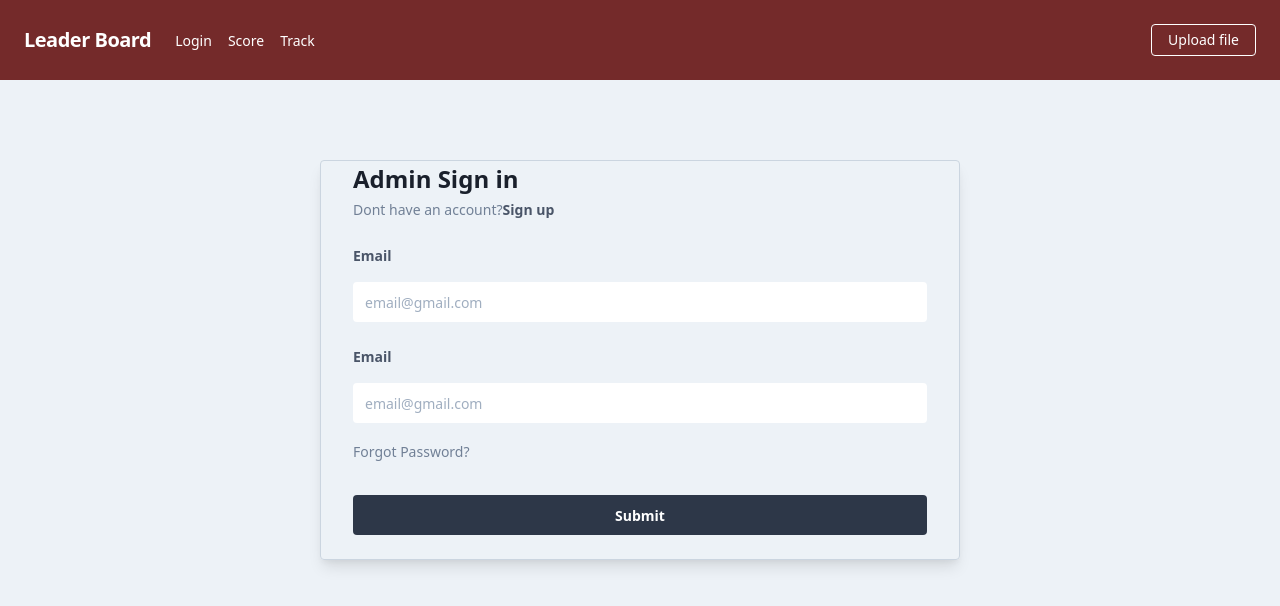
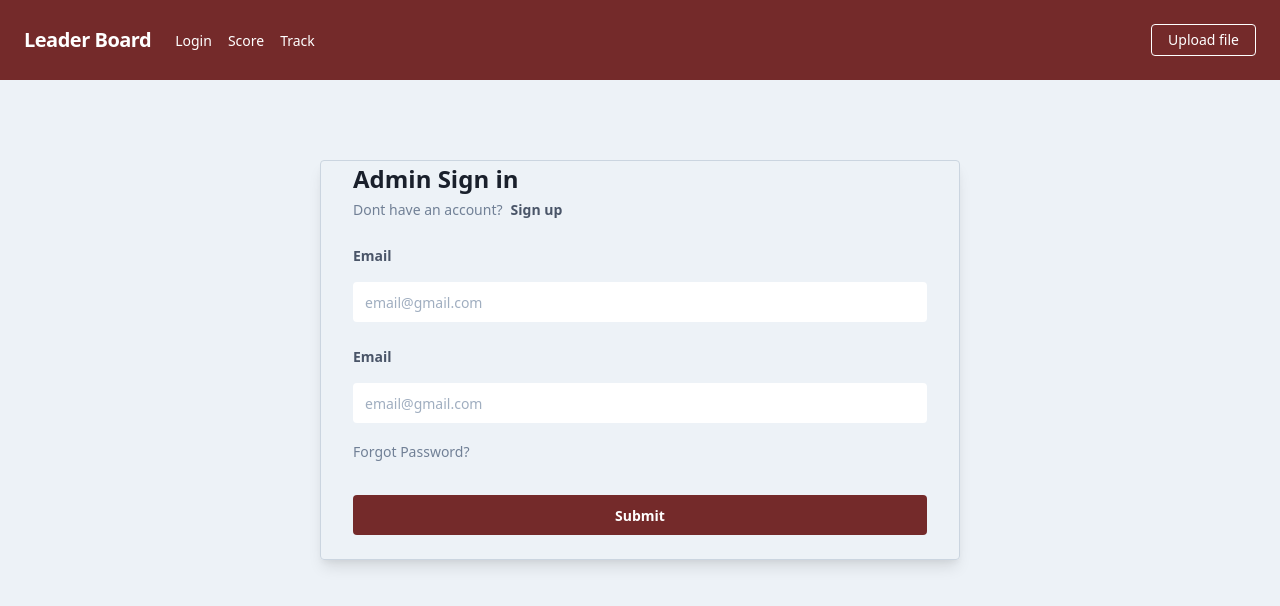
Before and after one commit to jakazzy/leaderbrd-client, a React (Create React App) app: page /login in a window 1280 px wide. Shown: the top 606 px of the page. Built offline with nearby package versions, Linux system fonts and the light colour scheme.

Commit message:
style the form

```diff
--- a/src/components/custom-button.component.jsx
+++ b/src/components/custom-button.component.jsx
@@ -4,7 +4,7 @@ const CustomButton = () => {
   return (
     <div className="flex w-full mt-8">
       <button
-        className="w-full bg-gray-800 hover:bg-grey-900 text-white text-sm py-2 px-4 font-semibold rounded focus:outline-none mb-6 focus:shadow-outline h-10"
+        className="w-full bg-red-900 hover:text-orange-400 text-white text-sm py-2 px-4 font-semibold rounded focus:outline-none mb-6 focus:shadow-outline h-10"
         type="submit"
       >
         Submit
--- a/src/pages/login-page.component.jsx
+++ b/src/pages/login-page.component.jsx
@@ -10,7 +10,9 @@ const LoginPage = () => {
         <div>
           <h1 className=" text-2xl font-bold">Admin Sign in</h1>
           <div>
-            <span className="text-gray-600 text-sm">Dont have an account?</span>
+            <span className="text-gray-600 text-sm mr-2">
+              Dont have an account?
+            </span>
             <span className="text-gray-700 text-sm font-semibold">Sign up</span>
           </div>
         </div>
```
